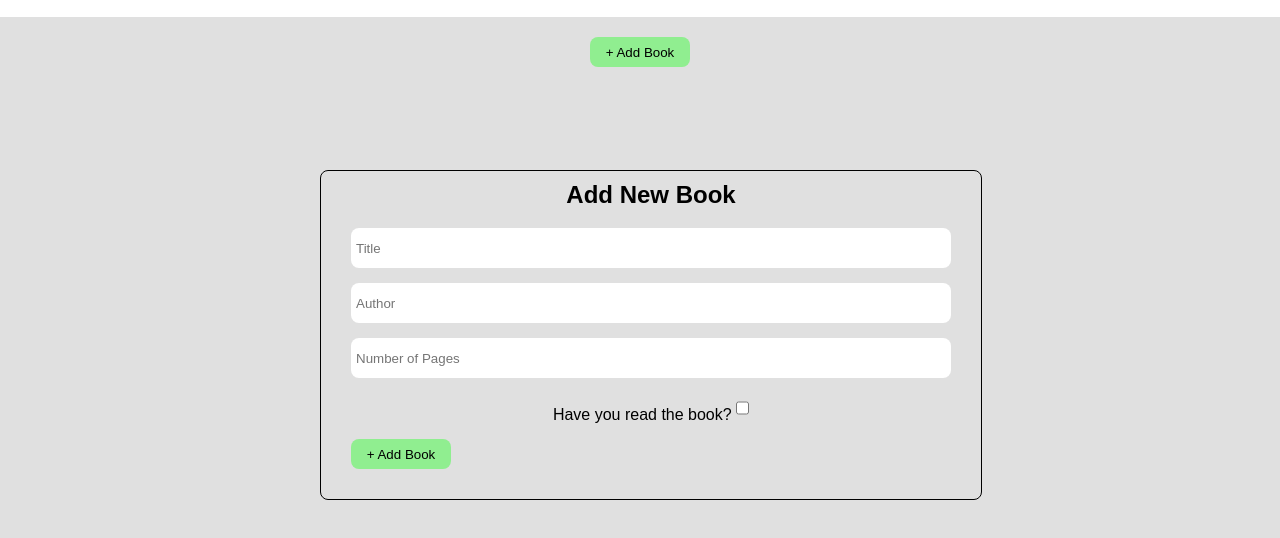
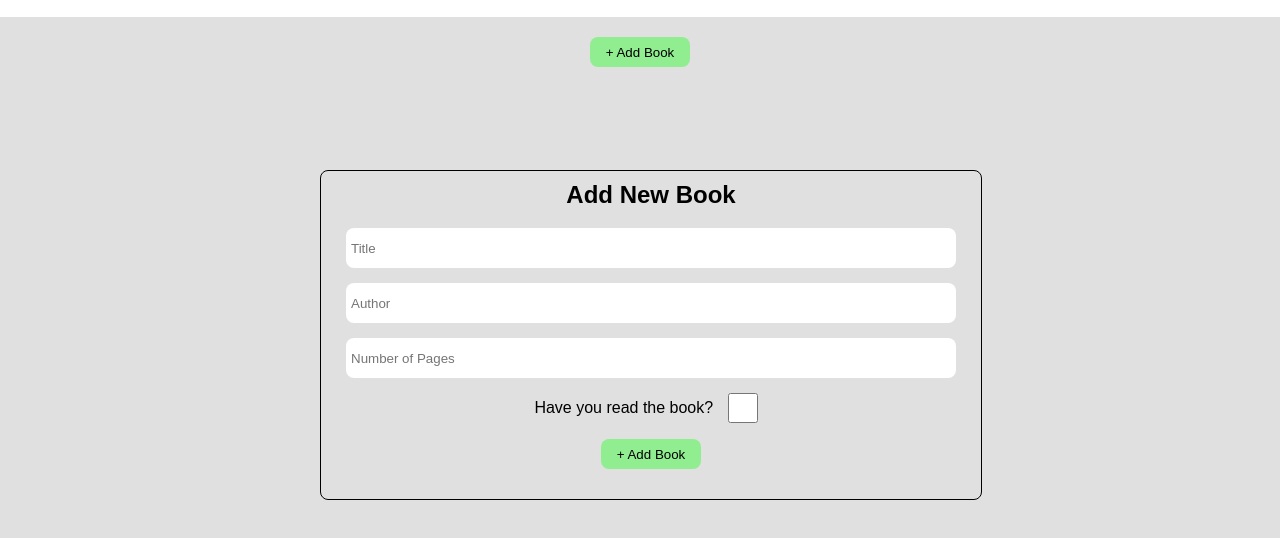
Before and after one commit to DateOfBirth40/library, a plain HTML site: page index.html in a window 1280 px wide. Both pictures are taken after a click on the button "+ Add Book". Shown: the part 60-598 px from the top of the page. Drawn offline with Linux system fonts and the light colour scheme.

Commit message:
Fix button position; add transparent background

```diff
--- a/style.css
+++ b/style.css
@@ -25,6 +25,14 @@ body {
     padding: 20px;
 }
 
+.form-background {
+    /* display: none; */
+    position: absolute;
+    z-index: 100;
+    height: 100%;
+    width: 100%;
+}
+
 .form-div {
     background-color: var(--gray);
     position: fixed;
@@ -42,6 +50,8 @@ body {
 #book-form {
     position: relative;
     display: flex;
+    justify-content: center;
+    align-items: center;
     flex-direction: column;
     padding: 20px;
     gap: 15px;
@@ -54,9 +64,15 @@ body {
     background-color: rgba(0, 0, 0, 0.5);
 } */
 
+#read {
+    width: 50px;
+    vertical-align: middle;
+}
+
 input {
     padding: 5px;
     height: 30px;
+    width: 100%;
     border: none;
     border-radius: var(--card-radius);
     vertical-align: bottom;
@@ -77,6 +93,7 @@ input {
     flex-direction: column;
     justify-content: space-between;
     align-items: center;
+    text-align: center;
     gap: 5px;
     height: 200px;
     width: auto;
```
